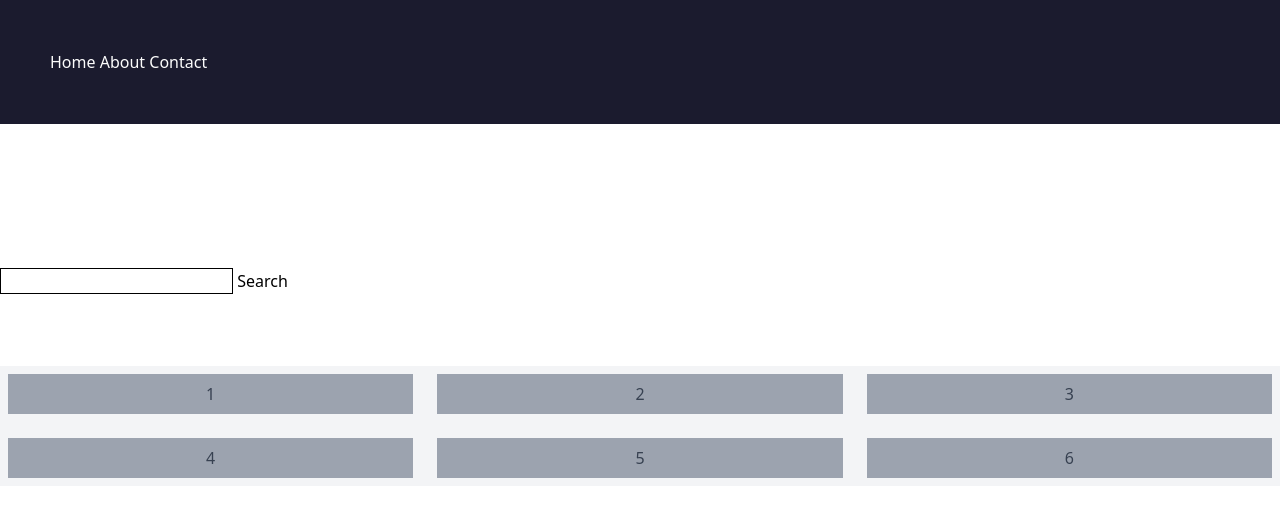
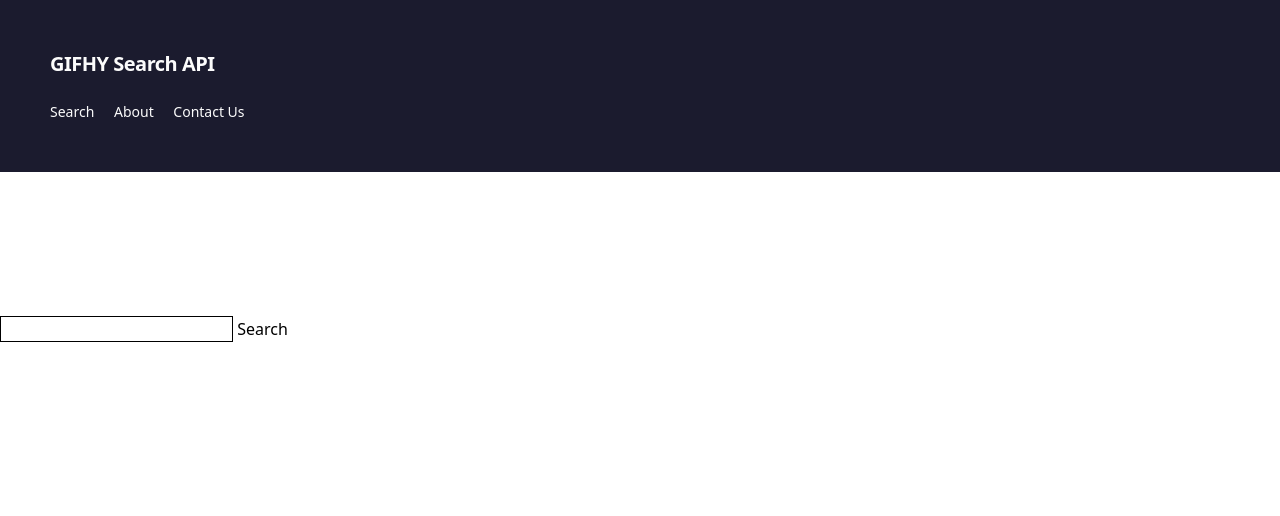
Before and after one commit to gptinlin/Project-2, a plain HTML site: page index.html in a window 1280 px wide. Drawn offline with nearby package versions, Linux system fonts and the light colour scheme.

Commit message:
9th commit - added grid and linked to js

```diff
--- a/index.html
+++ b/index.html
@@ -3,7 +3,7 @@
   <head>
     <meta charset="utf-8">
     <meta name="viewport" content="width=device-width">
-    <title>repl.it</title>
+    <title>Project-2</title>
     <script src="https://cdnjs.cloudflare.com/ajax/libs/jquery/3.5.1/jquery.min.js" integrity="sha512-bLT0Qm9VnAYZDflyKcBaQ2gg0hSYNQrJ8RilYldYQ1FxQYoCLtUjuuRuZo+fjqhx/qtq/1itJ0C2ejDxltZVFg==" crossorigin="anonymous"></script>
     <script src="main.js"></script>
 
@@ -11,21 +11,32 @@
     <link href="style.css" rel="stylesheet" type="text/css" />
   </head>
   <body>
-    <div class="container">
+   <div class="container sm:text-center">
         <div class="jumbotron">
-            <a class="active" href="#home">Home</a>
-            <a href="#about">About</a>
-            <a href="#contact">Contact</a>
+            <span class="font-bold text-xl tracking-tight">GIFHY Search API</span>
+            <br></br>
+            <div class="text-sm lg:flex-grow">
+                <a href="#" class="block mt-4 lg:inline-block lg:mt-0 text-white-200 hover:text-white mr-4">
+                Search
+                </a>
+                <a href="#" class="block mt-4 lg:inline-block lg:mt-0 text-white-200 hover:text-white mr-4">
+                About
+                </a>
+                <a href="#" class="block mt-4 lg:inline-block lg:mt-0 text-white-200 hover:text-white">
+                Contact Us
+                </a>
+            </div>
           </div>
       </div>
 
-      <br></br>
-      <br></br>
-      <br></br>
-    <input type='text' id='search-field' style="border: 1px solid"/>
+
+    <br></br>
+    <br></br>
+    <br></br>
+    <input type='text' id='search-field' style="border: 1px solid" />
     <button id='search-button'>Search</button>
 
-    <div id='search-results' class="grid grid-cols-12 gap-4 bg-gray-100">
+    <div id='search-results' class="grid grid-cols-12 gap-4 bg-gray-100 col-span-12 sm:col-span-6 md:col-span-4">
 
     </div>
 
@@ -33,14 +44,14 @@
     <br />
     <br />
 
-    <div class="grid grid-cols-12 gap-2 bg-gray-100">
-      <div class="text-gray-700 text-center bg-gray-400 px-4 py-2 m-2 col-span-12 sm:col-span-6 md:col-span-4">1</div>
-      <div class="text-gray-700 text-center bg-gray-400 px-4 py-2 m-2 col-span-12 sm:col-span-6 md:col-span-4">2</div>
-      <div class="text-gray-700 text-center bg-gray-400 px-4 py-2 m-2 col-span-12 sm:col-span-6 md:col-span-4">3</div>
-      <div class="text-gray-700 text-center bg-gray-400 px-4 py-2 m-2 col-span-12 sm:col-span-6 md:col-span-4">4</div>
-      <div class="text-gray-700 text-center bg-gray-400 px-4 py-2 m-2 col-span-12 sm:col-span-6 md:col-span-4">5</div>
-      <div class="text-gray-700 text-center bg-gray-400 px-4 py-2 m-2 col-span-12 sm:col-span-6 md:col-span-4">6</div>
-    </div>
+    <!-- <div class="grid grid-cols-12 gap-2 bg-gray-100">
+      <div class="text-gray-700 text-center col-span-12 sm:col-span-6 md:col-span-4">1</div>
+      <div class="text-gray-700 text-center col-span-12 sm:col-span-6 md:col-span-4">2</div>
+      <div class="text-gray-700 text-center col-span-12 sm:col-span-6 md:col-span-4">3</div>
+      <div class="text-gray-700 text-center col-span-12 sm:col-span-6 md:col-span-4">4</div>
+      <div class="text-gray-700 text-center col-span-12 sm:col-span-6 md:col-span-4">5</div>
+      <div class="text-gray-700 text-center col-span-12 sm:col-span-6 md:col-span-4">6</div>
+    </div> -->
 
 
   </body>
--- a/main.js
+++ b/main.js
@@ -1,52 +1,22 @@
 $( document ).ready(function() {
     console.log( "ready!" );
-
-    // $('#search-field').on('change', () => {
-    //   console.log('input was changed!');
-    // });
-
-    // $('#search-field').change(() => {
-    //   console.log('input was changed!');
-    // });
 
 
 
 
 
     $('#search-button').on('click', () => {
-      // console.log('i was clicked');
-      // console.log($('#search-field').val());
       let searchTerm = $('#search-field').val();
 
       console.log(searchTerm);
 
       let url = "https://api.giphy.com/v1/gifs/search?api_key=4zv45wmD5vJvLn2UE3B4tNBY1ny9kZZV&q=" + searchTerm;
 
-
-      //jquery way of doin it
       $.get(url, function(giphyResponse) {
-        // console.log(giphyResponse);
-        // console.log('giphyData', giphyResponse.data)
-        // console.log('giphyData result 0 (1st result)', giphyResponse.data[0]);
-        // console.log('giphyData result 0 (1st result) - all images list', giphyResponse.data[0].images);
-        // console.log('giphyData result 0 (1st result) - all images list - original image', giphyResponse.data[0].images.original);
-
-        // console.log('giphyData result 0 (1st result) - all images list - original image - url', giphyResponse.data[0].images.original.url);
-//
 
         let resultsHtml = '';
-
-
-        // for(let image of response.images){
-        //   resultsHtml = resultsHtml + `<img src=${image.images.original.url} />`
-        // }
-
-        // $('#results').thml(resultsHtml)
-
-
         for (let image of giphyResponse.data) {
-          // let imgHtml = `<img src=${image.images.original.url} class="text-gray-700 text-center bg-gray-400 px-4 py-2 m-2 col-span-12 sm:col-span-6 md:col-span-4 "/>`
-          let imgHtml = `<img src=${image.images.original.url} />`
+          let imgHtml = `<img src=${image.images.original.url} class="text-gray-700 text-center col-span-12 sm:col-span-6 md:col-span-4"/>`
           resultsHtml = resultsHtml + imgHtml;
         }
 
```
Also changed, not shown: style.css (line endings or trailing spaces).
